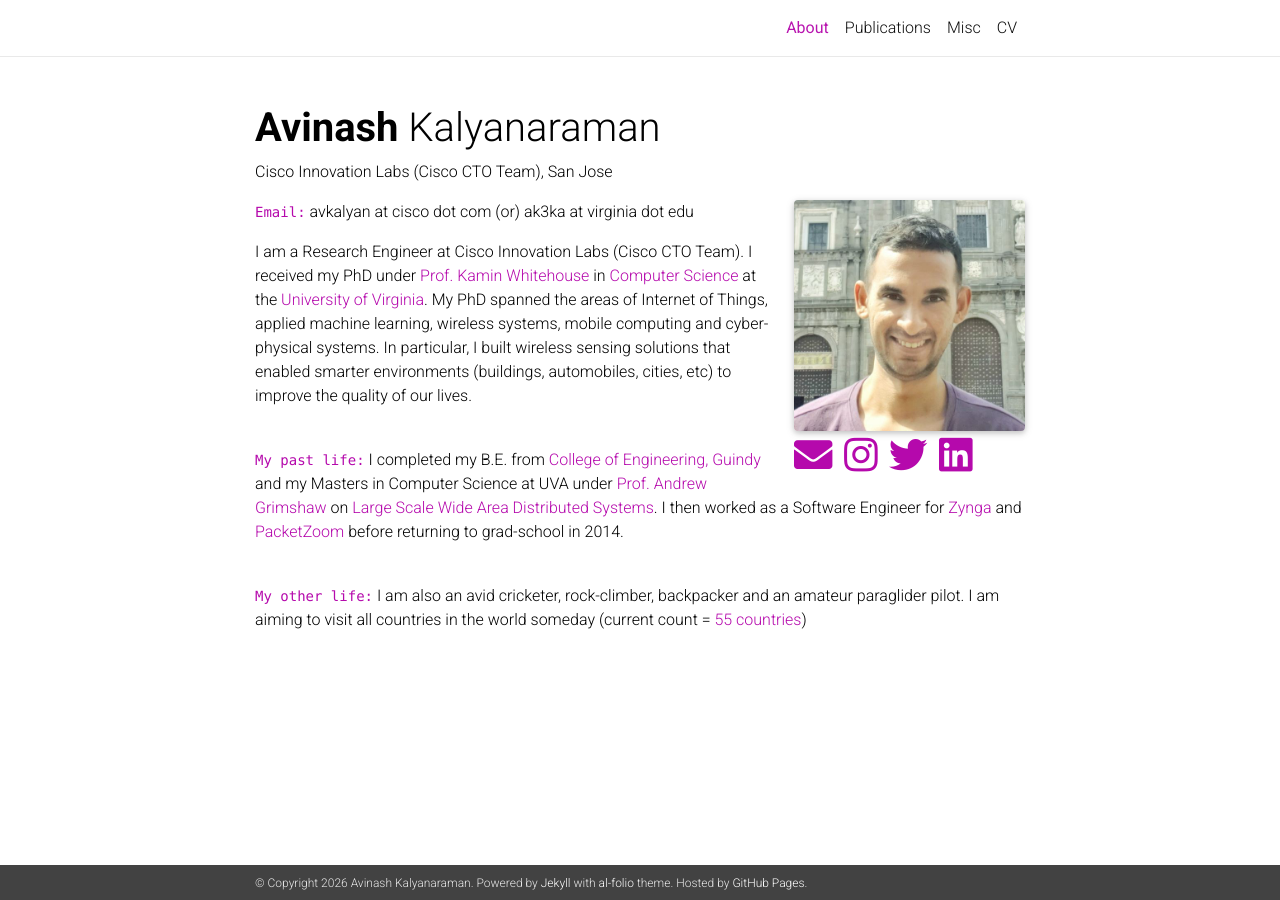
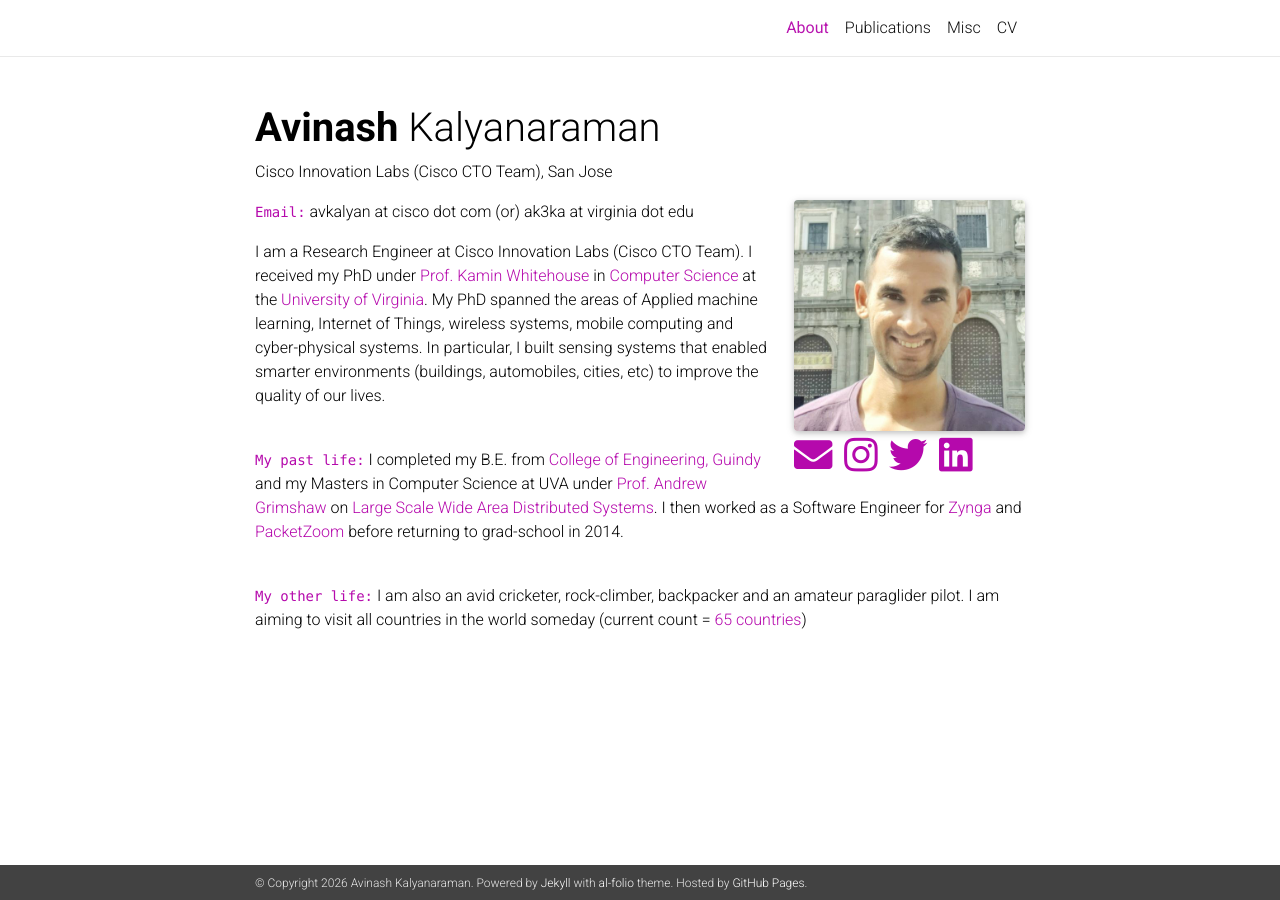
Before and after one commit to avinashkalyanaraman/avinashkalyanaraman.github.io, a Jekyll site: the page built from _pages/about.md, in a window 1280 px wide. Built offline with Jekyll 4.4.1, drawn with Linux system fonts in a browser that asks for light colours; nearby versions of some CDN libraries; comment, search, counter and statistics services are not loaded; a style sheet for code colours, icons or effects is not loaded.

Commit message:
refactoring the misc about

```diff
--- a/_pages/about.md
+++ b/_pages/about.md
@@ -22,7 +22,10 @@ social: false  # includes social icons at the bottom of the page
 ---
 `Email:` avkalyan at cisco dot com (or) ak3ka at virginia dot edu <br/>
 
-I am a Research Engineer at Cisco Innovation Labs (Cisco CTO Team). I received my PhD under [Prof. Kamin Whitehouse](https://www.cs.virginia.edu/~whitehouse) in [Computer Science](https://www.cs.virginia.edu) at the [University of Virginia](https://www.virginia.edu). My PhD spanned the areas of Internet of Things, applied machine learning, wireless systems, mobile computing and cyber-physical systems. In particular, I built wireless sensing solutions that enabled smarter environments (buildings, automobiles, cities, etc) to improve the quality of our lives.
+I am a Research Engineer at Cisco Innovation Labs (Cisco CTO Team). I received my PhD under [Prof. Kamin
+Whitehouse](https://www.cs.virginia.edu/~whitehouse) in [Computer Science](https://www.cs.virginia.edu) at the
+[University of Virginia](https://www.virginia.edu). My PhD spanned the areas of Applied machine learning, Internet of
+Things, wireless systems, mobile computing and cyber-physical systems. In particular, I built sensing systems that enabled smarter environments (buildings, automobiles, cities, etc) to improve the quality of our lives.
 
 <br/>
 `My past life:`
@@ -30,4 +33,5 @@ I completed my B.E. from [College of Engineering, Guindy](http://ceg.annauniv.ed
 
 <br/>
 `My other life:`
-I am also an avid cricketer, rock-climber, backpacker and an amateur paraglider pilot. I am aiming to visit all countries in the world someday (current count = [55 countries](assets/img/countries.png))
+I am also an avid cricketer, rock-climber, backpacker and an amateur paraglider pilot. I am aiming to visit all
+countries in the world someday (current count = [65 countries](assets/img/countries.png))
```
Also changed, not shown: assets/img/countries.png.
